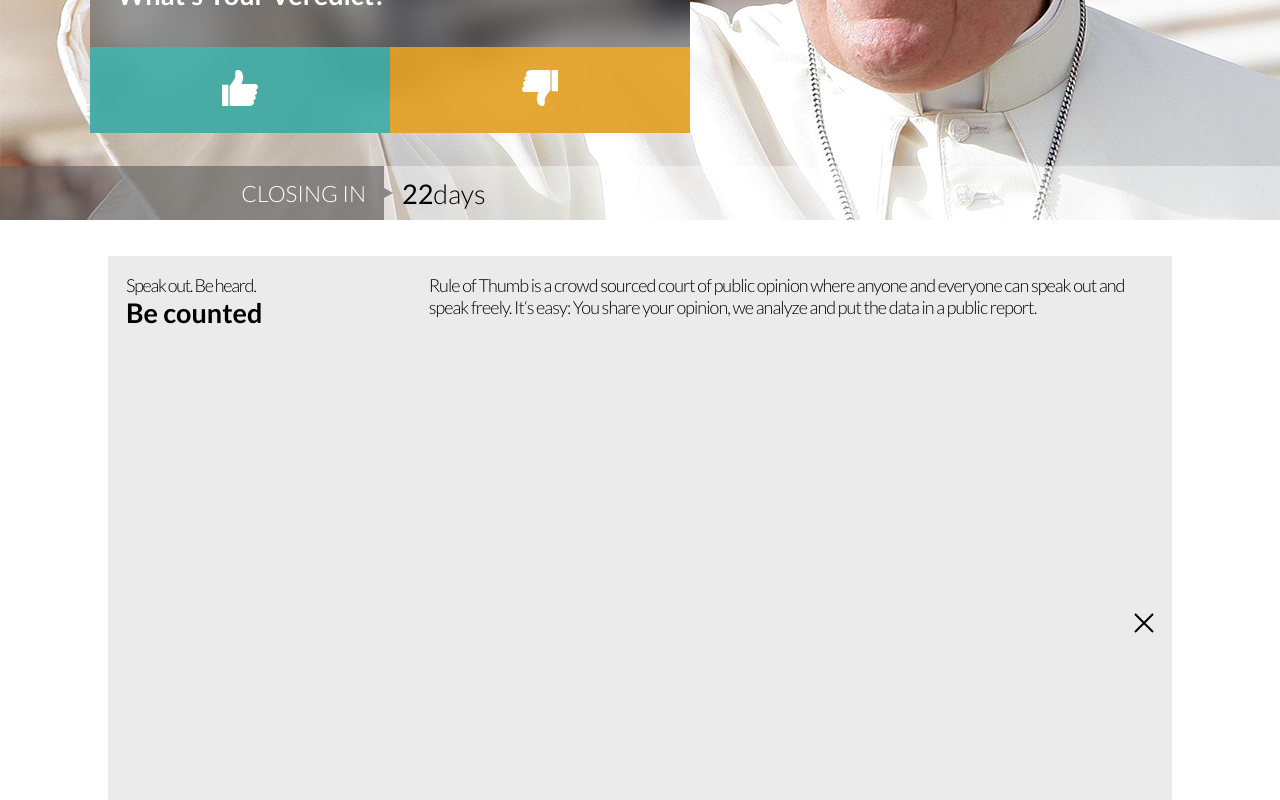
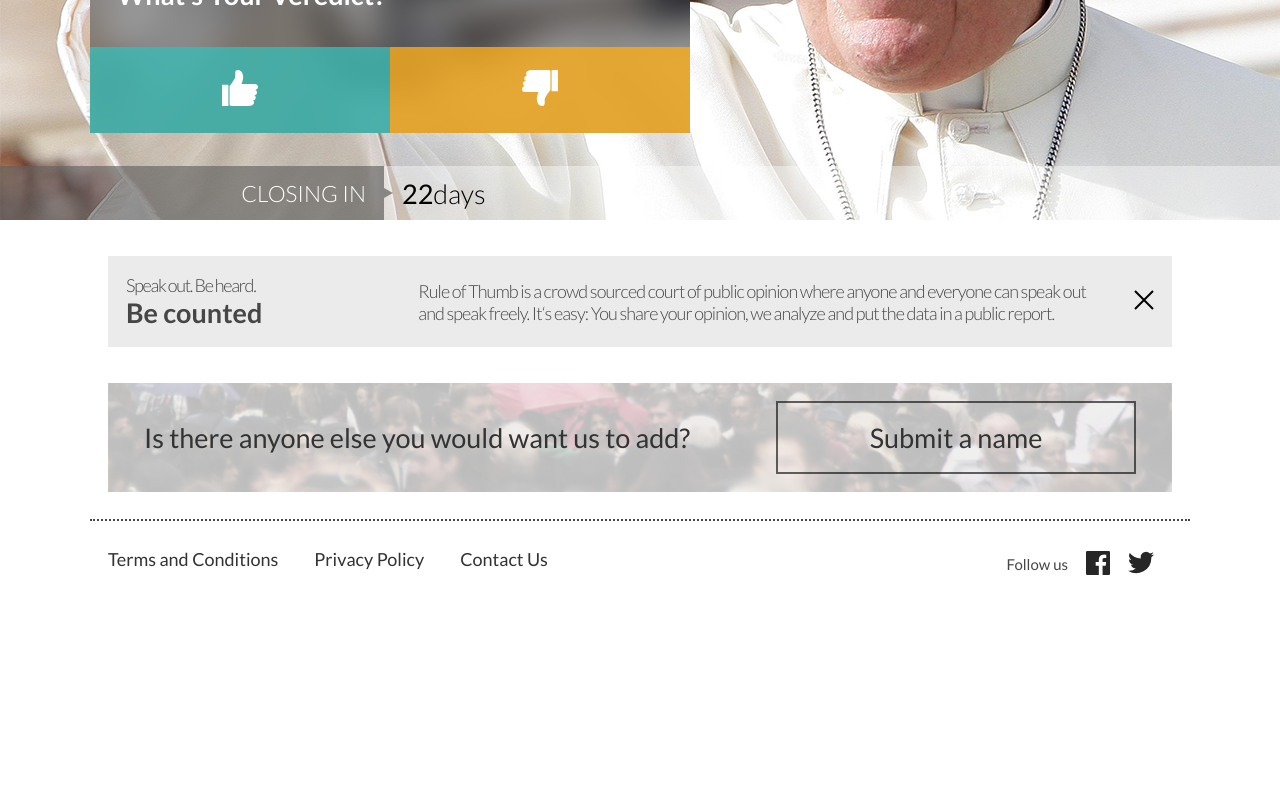
Before and after one commit to zemoga/ui-test, a React (Create React App) app in the folder react-ui-test/: page / in a window 1280 px wide. Shown: the part 480-1280 px from the top of the page. After the commit the page ends 1113 px from the top, so only its background shows below. Built offline with nearby package versions, Linux system fonts and the light colour scheme.

Commit message:
feat: BannerBottom component added

```diff
--- /dev/null
+++ b/react-ui-test/src/components/BannerBottom/BannerBottom.styles.ts
@@ -0,0 +1,74 @@
+import styled from 'styled-components'
+
+export const Banner = styled.aside`
+  ${({ theme }) => theme.mixins.banner}
+  flex-direction: column;
+  padding: 1rem 3rem;
+  margin-top: 2rem;
+
+  @media (${({ theme }) => theme.device.tablet}) {
+    flex-direction: row;
+    justify-content: space-between;
+    padding: 1rem 2rem;
+  }
+`
+
+export const BannerBackground = styled.img`
+  position: absolute;
+  top: 0;
+  left: 0;
+  width: 100%;
+  object-fit: cover;
+  opacity: 0.2;
+  pointer-events: none;
+
+  @media (${({ theme }) => theme.device.tablet}) {
+    top: -230%;
+  }
+`
+
+export const BannerLeft = styled.div`
+  h2 {
+    position: relative;
+    margin: 0 0 1rem;
+    color: ${({theme}) => theme.colors.colorDarkerGray};
+    font-size: 2rem;
+    font-weight: 400;
+    text-align: center;
+  }
+
+  @media (${({ theme }) => theme.device.tablet}) {
+    h2 {
+      margin-bottom: 0;
+      font-size: 1.5rem;
+    }
+  }
+`
+
+export const BannerRight = styled.div`
+  width: 100%;
+
+  button {
+    position: relative;
+    display: block;
+    width: 100%;
+    padding: 1rem 0;
+    border: 2px solid ${({theme}) => theme.colors.colorDarkerBackground};
+    background: transparent;
+    color: ${({theme}) => theme.colors.colorDarkerGray};
+    font-size: 1.5rem;
+  }
+
+  @media (${({ theme }) => theme.device.tablet}) {
+    width: auto;
+    button {
+      width: 16rem;
+    }
+  }
+
+  @media (${({ theme }) => theme.device.desktop}) {
+    button {
+      width: 20rem;
+    }
+  }
+`
--- /dev/null
+++ b/react-ui-test/src/components/BannerBottom/BannerBottom.tsx
@@ -0,0 +1,25 @@
+import { Banner, BannerBackground, BannerLeft, BannerRight } from './BannerBottom.styles'
+import BgPeople from '../../styles/img/bg-people.png'
+import BgPeopleX2 from '../../styles/img/bg-people.@2x.png'
+
+const BannerBottom = () => {
+  return (
+    <Banner role='doc-tip' aria-label='Speak Out'>
+      <BannerBackground
+        srcSet={`${BgPeople} 750w, ${BgPeopleX2} 1440w`}
+        sizes='(min-width: 750px) 1440px, 100vw'
+        src={BgPeople}
+        alt=''
+        role='none'
+      />
+      <BannerLeft>
+        <h2>Is there anyone else you would want us to add?</h2>
+      </BannerLeft>
+      <BannerRight>
+        <button>Submit a name</button>
+      </BannerRight>
+    </Banner>
+  )
+}
+
+export default BannerBottom
--- a/react-ui-test/src/components/BannerTop/BannerTop.styles.ts
+++ b/react-ui-test/src/components/BannerTop/BannerTop.styles.ts
@@ -9,7 +9,7 @@ export const BannerLeft = styled.div`
   padding-right: 1rem;
 
   span:first-of-type {
-    color: var(--color-dark-gray);
+    color: ${({ theme }) => theme.colors.colorDarkGray};
     font-size: 1.25rem;
     font-weight: 300;
     letter-spacing: -0.07rem;
@@ -17,7 +17,7 @@ export const BannerLeft = styled.div`
 
   span:last-of-type {
     display: block;
-    color: var(--color-dark-gray);
+    color: ${({ theme }) => theme.colors.colorDarkGray};
     font-size: 2rem;
     font-weight: 700;
     letter-spacing: -0.05rem;
@@ -28,8 +28,6 @@ export const BannerLeft = styled.div`
   }
 
   @media (${({ theme }) => theme.device.desktop}) {
-    min-height: 700px;
-
     span:first-of-type {
       font-size: 1rem;
     }
@@ -40,7 +38,7 @@ export const BannerLeft = styled.div`
     }
   }
 
-  @media (${({ theme }) => theme.device.custom500}) {
+  @media all and (${({ theme }) => theme.device.custom500}) {
     flex-basis: 30%;
   }
 `
@@ -50,7 +48,7 @@ export const BannerRight = styled.div`
 
   p {
     margin: 0;
-    color: var(--color-dark-gray);
+    color: ${({ theme }) => theme.colors.colorDarkGray};
     font-size: 1.25rem;
     font-weight: 300;
     letter-spacing: -0.05rem;
@@ -61,17 +59,21 @@ export const BannerRight = styled.div`
   }
 
   @media (${({ theme }) => theme.device.desktop}) {
-    min-height: 700px;
-
     p {
       font-size: 1rem;
     }
   }
 
-  @media (${({ theme }) => theme.device.custom500}) {
+  @media all and (${({ theme }) => theme.device.custom500}) {
     flex-basis: 70%;
   }
 `
 export const BannerButton = styled.button`
   ${({ theme }) => theme.mixins.iconButton}
+  display:none;
+
+  @media (${({ theme }) => theme.device.desktop}) {
+    display: block;
+    margin-left: 2rem;
+  }
 `
--- a/react-ui-test/src/components/Header/Header.tsx
+++ b/react-ui-test/src/components/Header/Header.tsx
@@ -43,7 +43,6 @@ const Header = () => {
             <FeaturedCardMorInfo>
               <a href='http://wikipedia.com'>
                 <svg
-                  preserveAspectRatio='true'
                   xmlns='http://www.w3.org/2000/svg'
                   viewBox='0 0 27 18'
                 >
--- a/react-ui-test/src/components/Layout/PageLayout/PageLayout.tsx
+++ b/react-ui-test/src/components/Layout/PageLayout/PageLayout.tsx
@@ -2,6 +2,7 @@ import Separator from '../../UI/Separator/Separator'
 import Header from '../../Header/Header'
 import Navigation from '../../UI/Navigation/Navigation'
 import BannerTop from '../../BannerTop/BannerTop'
+import BannerBottom from '../../BannerBottom/BannerBottom'
 import Footer from '../../Footer/Footer'
 import Container from '../Container/Container'
 
@@ -10,9 +11,9 @@ const PageLayout = () => {
     <div>
       <Navigation />
       <Header />
-
       <Container>
         <BannerTop />
+        <BannerBottom />
         <Separator />
       </Container>
       <Footer />
```
Also changed, not shown: react-ui-test/src/components/BannerTop/BannerTop.tsx (+8 -20 lines).
